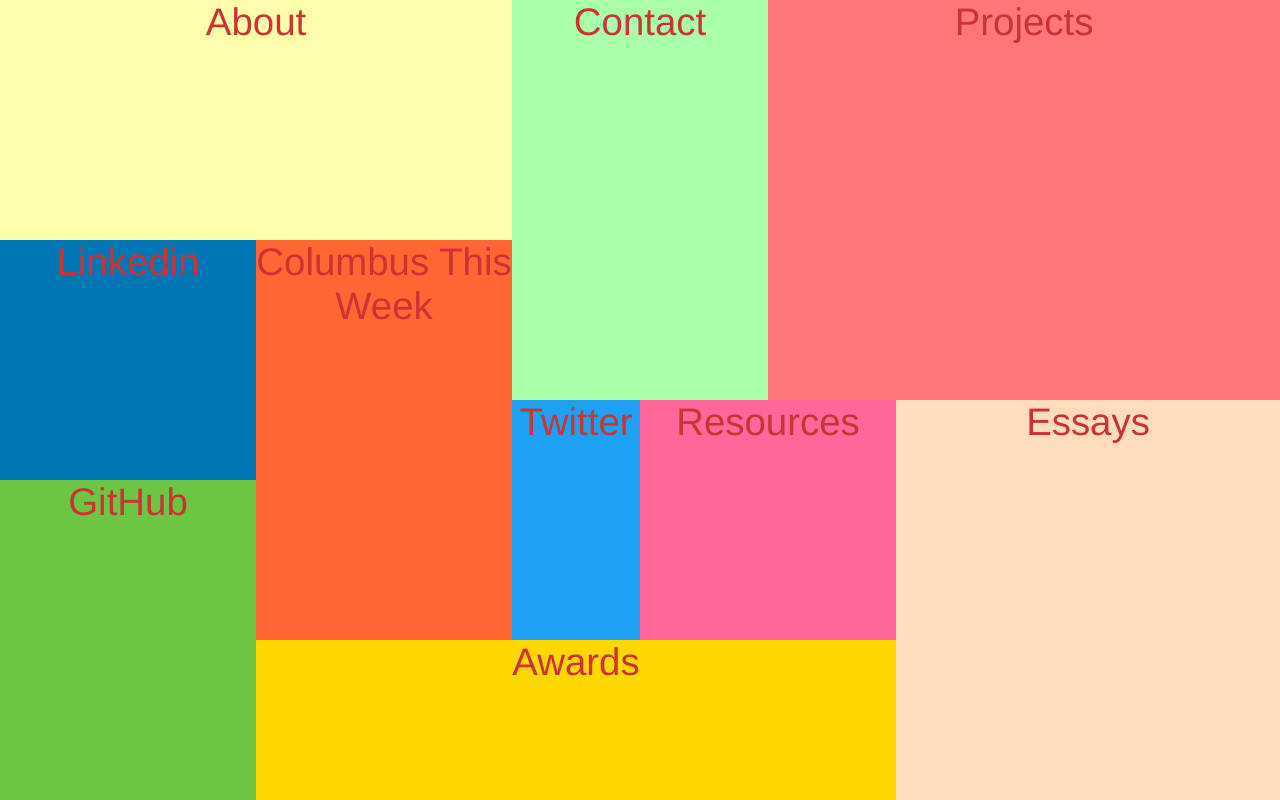
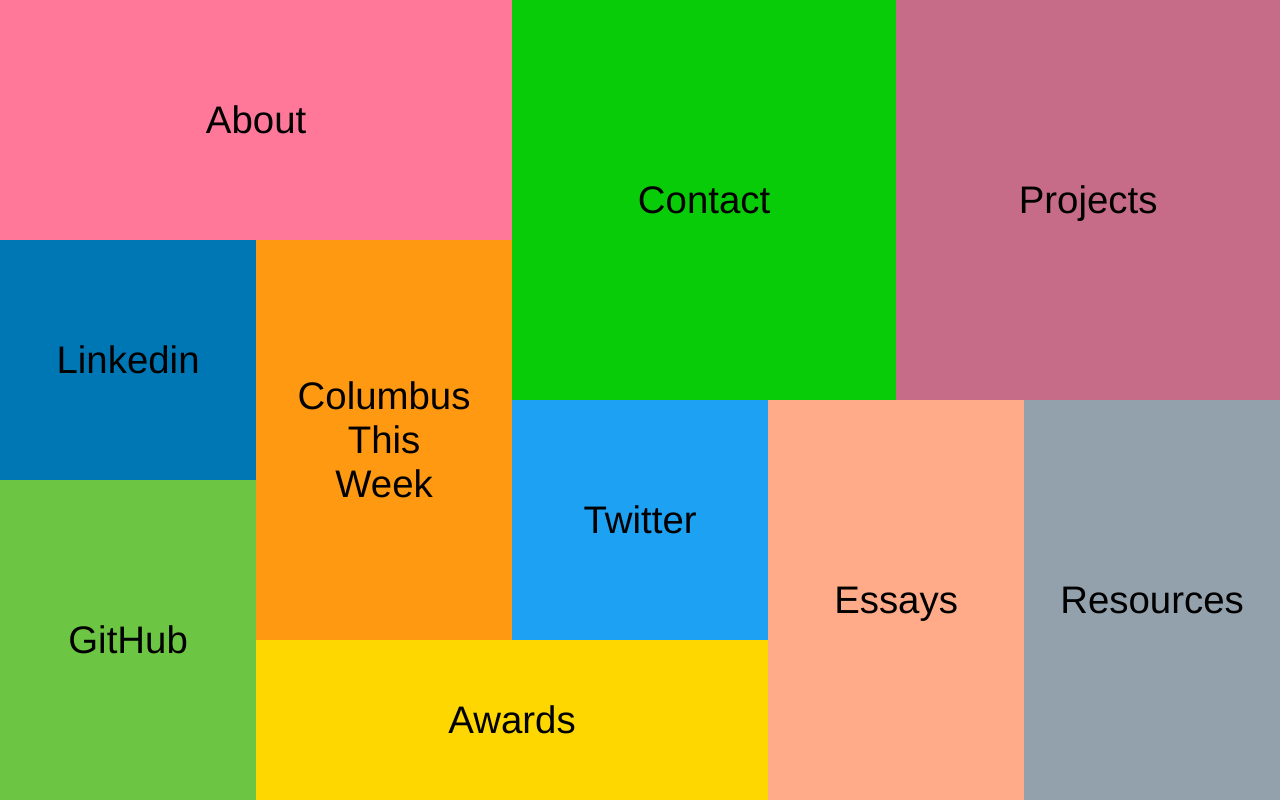
Before and after one commit to trevorbennett/css-utils, a plain HTML site: page 10-percent-tile-grid/index.html in a window 1280 px wide. Drawn offline with Linux system fonts and the light colour scheme.

Commit message:
created util subdirectory, and centered elements

```diff
--- a/index.html
+++ b/10-percent-tile-grid/index.html
@@ -5,34 +5,34 @@
 <body class="body-style">
 	<div class="grid-container pretty-text">
 		<div class="tile-top-left">
-			About
+			<div class="auto">About</div>
 		</div>
 		<div class="tile-top-center">
-			Contact
+			<div class="auto">Contact</div>
 		</div>
 		<div class="tile-top-right">
-			Projects
+			<div class="auto">Projects</div>
 		</div>
 		<div class="tile-center-left">
-			Linkedin
+			<div class="auto">Linkedin</div>
 		</div>
 		<div class="tile-center-mid-left">
-			Columbus This Week
+			<div class="auto">Columbus This Week</div>
 		</div>
 		<div class="tile-center-mid-right">
-			Twitter
+			<div class="auto">Twitter</div>
 		</div>
 		<div class="tile-center-right">
-			Essays
+			<div class="auto">Essays</div>
 		</div>
 		<div class="tile-bottom-left">
-			GitHub
+			<div class="auto">GitHub</div>
 		</div>
 		<div class="tile-bottom-center">
-			Awards
+			<div class="auto">Awards</div>
 		</div>
 		<div class="tile-bottom-right">
-			Resources
+			<div class="auto">Resources</div>
 		</div>
 	</div>
 </body>
--- /dev/null
+++ b/10-percent-tile-grid/style.css
@@ -0,0 +1,111 @@
+
+.body-style {
+    background-color: white;
+	margin:0;
+}
+
+.tile-top-left {
+    background-color: ff7799;
+	grid-area: i1;
+  position: relative;
+  text-align: center;
+}
+
+.tile-top-center {
+    background-color: 08cc08;
+	grid-area: i2;
+  position: relative;
+  text-align: center;
+}
+
+.tile-top-right {
+
+    background-color: c66c88;
+	grid-area: i3;
+  position: relative;
+  text-align: center;
+
+}
+
+.tile-center-left {
+    background-color: 0077b5;
+	grid-area: i4;
+  position: relative;
+  text-align: center;
+}
+
+.tile-center-mid-left {
+	grid-area: i5;
+    background-color: ff9911;
+    position: relative;
+    text-align: center;
+}
+
+.tile-center-mid-right {
+	grid-area: i6;
+    background-color: 1DA1F2;
+    position: relative;
+    text-align: center;
+}
+
+.tile-center-right {
+	grid-area: i7;
+    background-color: ffaa88;
+    position: relative;
+    text-align: center;
+}
+
+.tile-bottom-left {
+	grid-area: i8;
+    background-color: 6cc644;
+    position: relative;
+    text-align: center;
+}
+
+.tile-bottom-center {
+	grid-area: i9;
+    background-color: ffd700;
+    text-align: center;
+    position: relative;
+}
+
+.tile-bottom-right {
+	grid-area: i0;
+  background-color: 93A1AC;
+  position: relative;
+  text-align: center;
+}
+
+.auto {
+  position: absolute;
+  left: 50%;
+  top: 50%;
+  transform: translate(-50%, -50%);
+}
+
+.grid-container {
+	display:grid;
+	height:100%;
+	width:100%;
+	grid-template-columns: 10% 10% 10% 10% 10% 10% 10% 10% 10% 10%;
+	grid-template-rows: 10% 10% 10% 10% 10% 10% 10% 10% 10% 10%;
+	grid-template-areas:
+	"i1 i1 i1 i1 i2 i2 i2 i3 i3 i3"
+	"i1 i1 i1 i1 i2 i2 i2 i3 i3 i3"
+	"i1 i1 i1 i1 i2 i2 i2 i3 i3 i3"
+	"i4 i4 i5 i5 i2 i2 i2 i3 i3 i3"
+	"i4 i4 i5 i5 i2 i2 i2 i3 i3 i3"
+	"i4 i4 i5 i5 i6 i6 i7 i7 i0 i0"
+	"i8 i8 i5 i5 i6 i6 i7 i7 i0 i0"
+	"i8 i8 i5 i5 i6 i6 i7 i7 i0 i0"
+	"i8 i8 i9 i9 i9 i9 i7 i7 i0 i0"
+	"i8 i8 i9 i9 i9 i9 i7 i7 i0 i0"
+
+}
+
+.pretty-text {
+
+	font-size: 3vw;
+	color: 000;
+	font-family: Helvetica Neue, Helvetica, Arial, sans-serif;
+}
--- a/style.css
+++ /dev/null
@@ -1,88 +0,0 @@
-
-.body-style {
-    background-color: white;
-	margin:0;
-}
-
-.tile-top-left {
-    background-color: ffa;
-	grid-area: i1;
-
-}
-
-.tile-top-center {
-    background-color: afa;
-	grid-area: i2;
-
-}
-
-.tile-top-right {
-
-    background-color: f77;
-	grid-area: i3;
-
-}
-
-.tile-center-left {
-    background-color: 0077b5;
-	grid-area: i4;
-}
-
-.tile-center-mid-left {
-	grid-area: i5;
-    background-color: f63;
-}
-
-.tile-center-mid-right {
-	grid-area: i6;
-    background-color: 1DA1F2;
-
-}
-
-.tile-center-right {
-	grid-area: i7;
-    background-color: fdb;
-
-}
-
-.tile-bottom-left {
-	grid-area: i8;
-    background-color: 6cc644;
-}
-
-.tile-bottom-center {
-	grid-area: i9;
-    background-color: ffd700;
-}
-
-.tile-bottom-right {
-	grid-area: i0;
-    background-color: f69;
-}
-
-.grid-container {
-	display:grid;
-	height:100%;
-	width:100%;
-	grid-template-columns: 10% 10% 10% 10% 10% 10% 10% 10% 10% 10%;
-	grid-template-rows: 10% 10% 10% 10% 10% 10% 10% 10% 10% 10%;
-	grid-template-areas:
-	"i1 i1 i1 i1 i2 i2 i3 i3 i3 i3"
-	"i1 i1 i1 i1 i2 i2 i3 i3 i3 i3"
-	"i1 i1 i1 i1 i2 i2 i3 i3 i3 i3"
-	"i4 i4 i5 i5 i2 i2 i3 i3 i3 i3"
-	"i4 i4 i5 i5 i2 i2 i3 i3 i3 i3"
-	"i4 i4 i5 i5 i6 i0 i0 i7 i7 i7"
-	"i8 i8 i5 i5 i6 i0 i0 i7 i7 i7"
-	"i8 i8 i5 i5 i6 i0 i0 i7 i7 i7"
-	"i8 i8 i9 i9 i9 i9 i9 i7 i7 i7"
-	"i8 i8 i9 i9 i9 i9 i9 i7 i7 i7"
-
-}
-
-.pretty-text {
-	font-size: 3vw;
-	text-align:center;
-	color: c33;
-	font-family: Helvetica Neue, Helvetica, Arial, sans-serif;
-}
```
